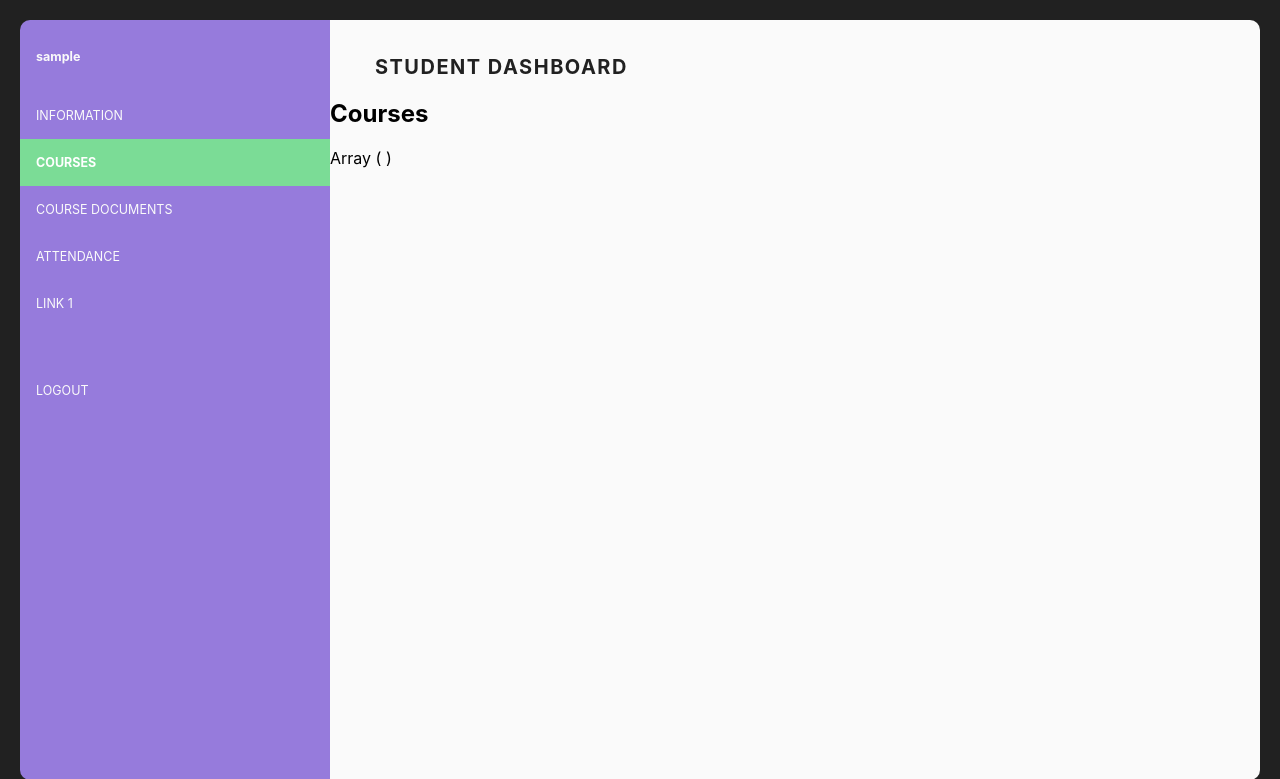
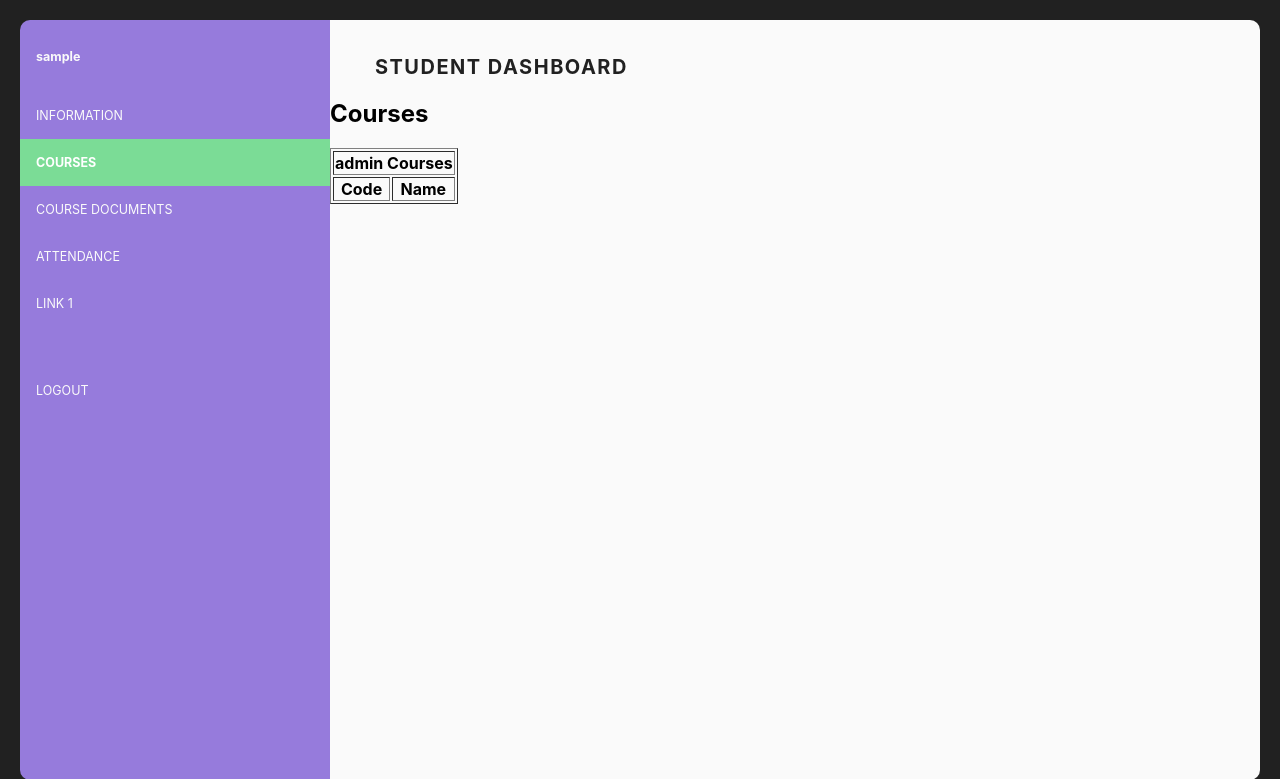
Before and after one commit to dh711/document-repository-system, a PHP site: page /student/index.php in a window 1280 px wide, after a click on "COURSES". Shown: the top 779 px of the page. Run offline with PHP 8.4, Linux system fonts and the light colour scheme; the visitor is signed in with stand-in values (Sample User, id 1); tables that the repository leaves empty or names only in its code hold one stand-in row (values such as "Sample post"); lists and menus that the app fills with data are empty.

Commit message:
done with studen courses table

```diff
--- a/common/courses.php
+++ b/common/courses.php
@@ -1,13 +1,27 @@
 <?php
-require_once("../classes/Student.php");
+    require_once("../classes/Student.php");
+    $role = $_SESSION["role"];
+    $result = Student::getCourses();
+?>
 
+<table border="1">
+    <tr>
+        <th colspan="2"><?php echo $role ?> Courses</th>
+    </tr>
+    <tr>
+        <th>Code</th>
+        <th>Name</th>
+    </tr>
 
-
-$role = $_SESSION["role"];
-// $query = "SELECT * FROM $role where email_id = ?;";
-// $result = Database::query($query, 's', array($_SESSION['username']));
-$result = Student::getCourses();
-print_r($result);
-
-
+<?php
+    foreach ($result as $value) {
 ?>
+    <tr>
+       <td><?php echo $value[0]; ?></td>
+       <td><?php echo $value[1]; ?></td>
+    </tr>
+    <br>
+<?php
+    }
+?>
+</table>
--- a/common/information.php
+++ b/common/information.php
@@ -1,8 +1,6 @@
 <?php
     require_once("../classes/Database.php");
-
     Database::connect();
-
 
     $role = $_SESSION["role"];
     $query = "SELECT * FROM $role where email_id = ?;";
```
Also changed, not shown: student/index.php (indentation only). Lines whose indentation alone changed are shown as unchanged.
